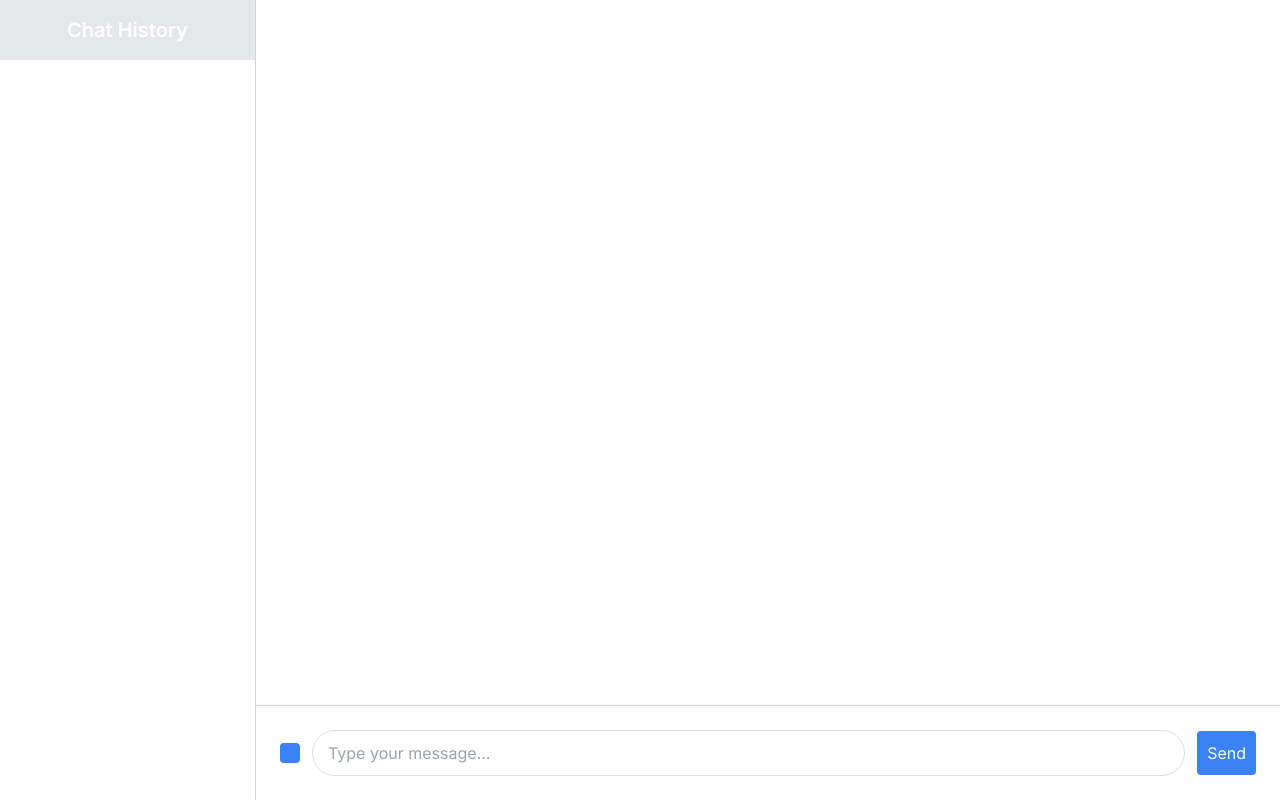
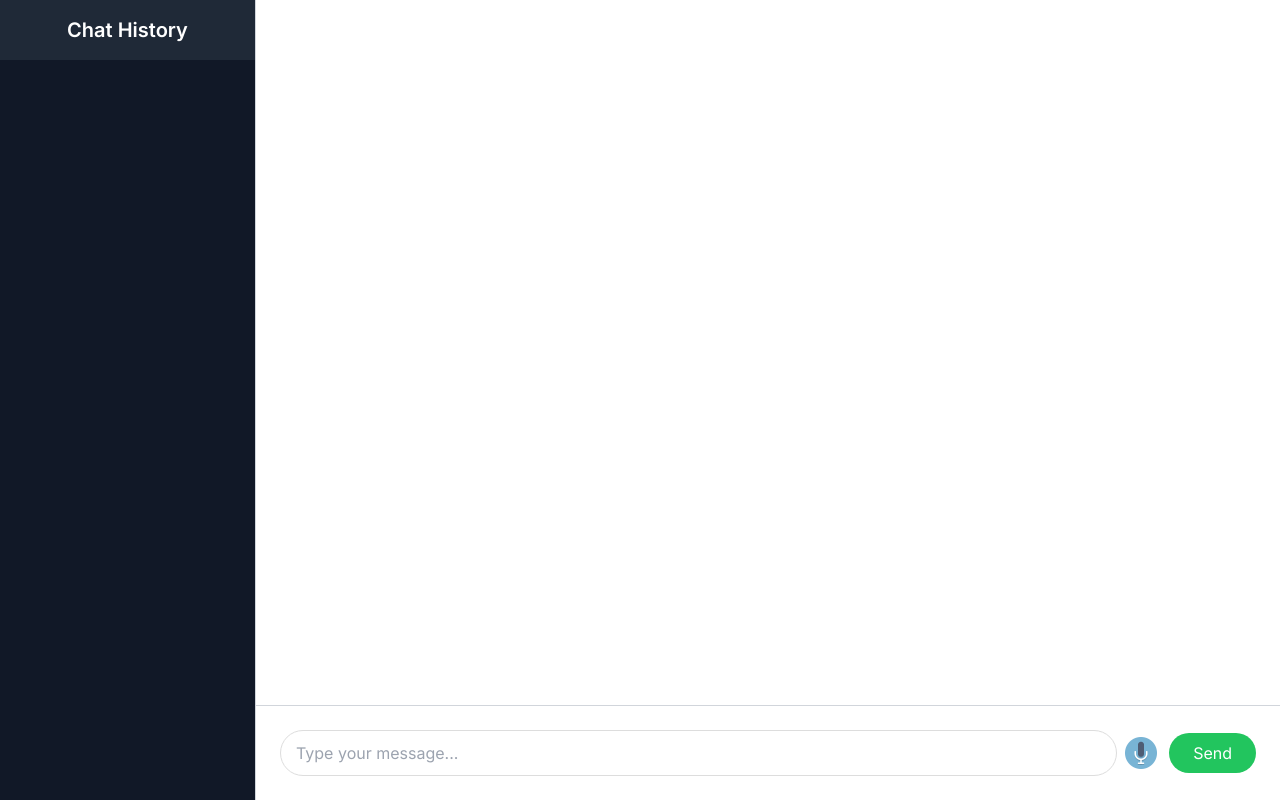
Before and after one commit to davidliaos/Hoya, a Next.js app in the folder frontend/: page / in a window 1280 px wide. Built offline with nearby package versions, Linux system fonts and the light colour scheme.

Commit message:
few more changes

```diff
--- a/frontend/app/page.tsx
+++ b/frontend/app/page.tsx
@@ -1,13 +1,12 @@
 import React from 'react';
-import Button from '@/components/ui/Button';
 import Input from '@/components/ui/Input';
 
 export default function Component() {
   return (
     <div className="flex h-screen bg-gray-100">
       {/* Chat history column */}
-      <aside className="w-1/5 border-r border-gray-300 overflow-y-auto bg-white">
-        <h2 className="text-xl font-semibold text-center p-4 bg-gray-200">Chat History</h2>
+      <aside className="w-1/5 border-r border-gray-300 overflow-y-auto bg-gray-900 text-white">
+        <h2 className="text-xl font-semibold text-center p-4 bg-gray-800">Chat History</h2>
         {/* ... existing chat history content */}
       </aside>
 
@@ -20,23 +19,20 @@ export default function Component() {
           {/* More chat bubbles */}
         </main>
 
-        {/* Footer with input and send button */}
+        {/* Footer with input, send button, and microphone icon */}
         <footer className="border-t border-gray-300 p-6 bg-white">
           <form className="flex items-center space-x-3 w-full">
-            {/* Icon button */}
-            <Button className="bg-blue-500 hover:bg-blue-600 text-white rounded-full p-3">
-              {/* SVG icon */}
-            </Button>
-
-            {/* Message input field */}
-            <div className="flex-grow">
+            {/* Message input field with microphone icon */}
+            <div className="flex-grow flex items-center">
               <Input style={{ width: '100%', borderRadius: '25px', padding: '10px 15px', border: '1px solid #ddd' }} placeholder="Type your message..." />
+              {/* Microphone icon */}
+              <img src="/micon.svg.png" alt="Microphone" className="ml-2 h-8 w-8" style={{ cursor: 'pointer' }} />
             </div>
 
             {/* Send button */}
-            <Button type="submit" className="bg-green-500 hover:bg-green-600 text-white rounded-full px-6 py-2">
+            <button type="submit" className="bg-green-500 hover:bg-green-600 text-white rounded-full px-6 py-2">
               Send
-            </Button>
+            </button>
           </form>
         </footer>
       </div>
```
Also changed, not shown: frontend/public/micon.svg.png (added).
